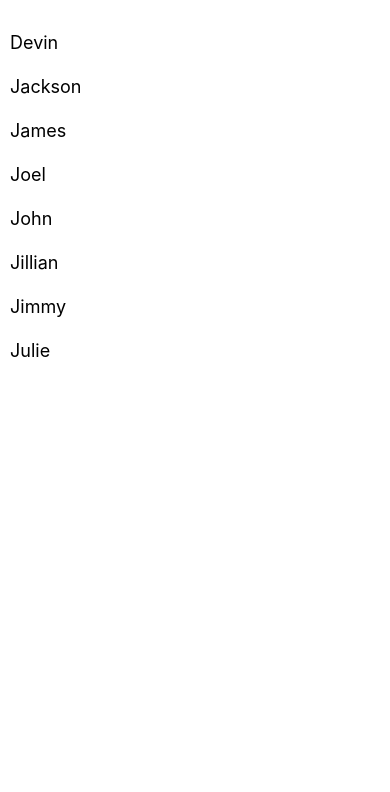
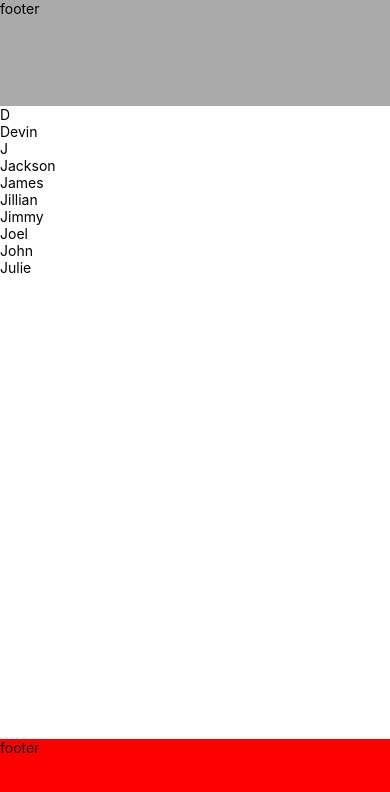
Before and after one commit to SeonHyungJo/React, a React Native app in the folder vreedu-progect/: screen / in a window 390 px wide. Shown: the top 792 px of the page. Built offline with nearby package versions, Linux system fonts and the light colour scheme.

Commit message:
add header, body, footer

```diff
--- a/vreedu-progect/App.js
+++ b/vreedu-progect/App.js
@@ -1,36 +1,36 @@
 import React from "react";
-import { AppRegistry, ScrollView, Image, Text, FlatList, StyleSheet, View } from "react-native";
+import { StatusBar, AppRegistry, ScrollView, Image, Text, FlatList, StyleSheet, View, SectionList } from "react-native";
 
 export default class App extends React.Component {
+
   constructor(props) {
     super(props);
-    this.state = { text: "" };
-  }
-
-  _onPressButton() {
-    Alert.alert("You tapped the button!");
-  }
-
-  _onLongPressButton() {
-    Alert.alert("You long-pressed the button!");
   }
 
   render() {
     return (
       <View style={styles.container}>
-        <FlatList
-          data={[
-            {key: 'Devin'},
-            {key: 'Jackson'},
-            {key: 'James'},
-            {key: 'Joel'},
-            {key: 'John'},
-            {key: 'Jillian'},
-            {key: 'Jimmy'},
-            {key: 'Julie'},
-          ]}
-          renderItem={({item}) => <Text style={styles.item}>{item.key}</Text>}
-        />
+        <StatusBar hidden={true}/>
+
+        <View style={styles.header}>
+          <Text>footer</Text>
+        </View>
+
+        <View style={styles.body}>
+          <SectionList
+            sections={[
+              {title: 'D', data: ['Devin']},
+              {title: 'J', data: ['Jackson', 'James', 'Jillian', 'Jimmy', 'Joel', 'John', 'Julie']},
+            ]}
+            renderItem={({item}) => <Text style={styles.item}>{item}</Text>}
+            renderSectionHeader={({section}) => <Text style={styles.sectionHeader}>{section.title}</Text>}
+            keyExtractor={(item, index) => index}
+          />
+        </View>
+
+        <View style={styles.footer}>
+          <Text>footer</Text>
+        </View>
       </View>
     );
   }
@@ -39,11 +39,17 @@ export default class App extends React.Component {
 const styles = StyleSheet.create({
   container: {
    flex: 1,
-   paddingTop: 22
   },
-  item: {
-    padding: 10,
-    fontSize: 18,
-    height: 44,
+  header: {
+    flex: 1,
+    backgroundColor: '#aaa',
   },
+  body: {
+    flex: 6,
+
+  },
+  footer: {
+    flex: 1,
+    backgroundColor:'red',
+  }
 })
```
